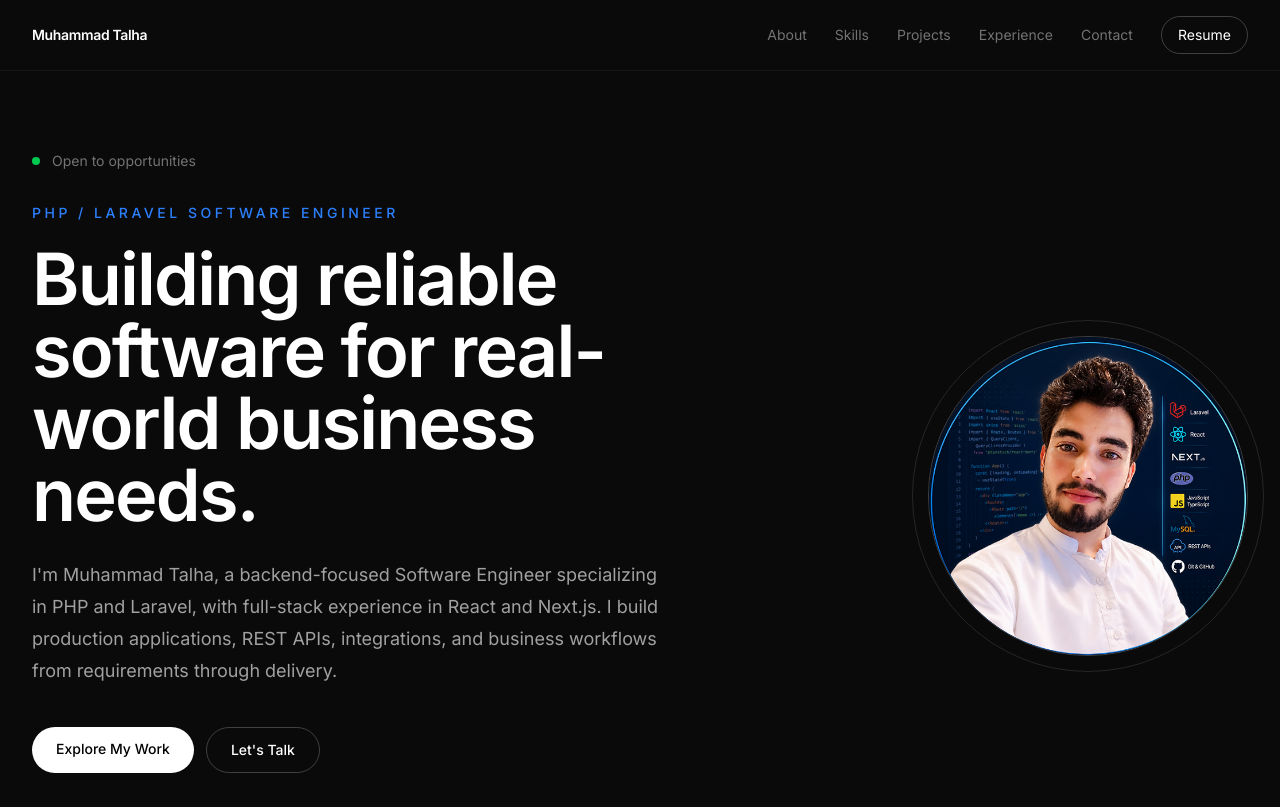
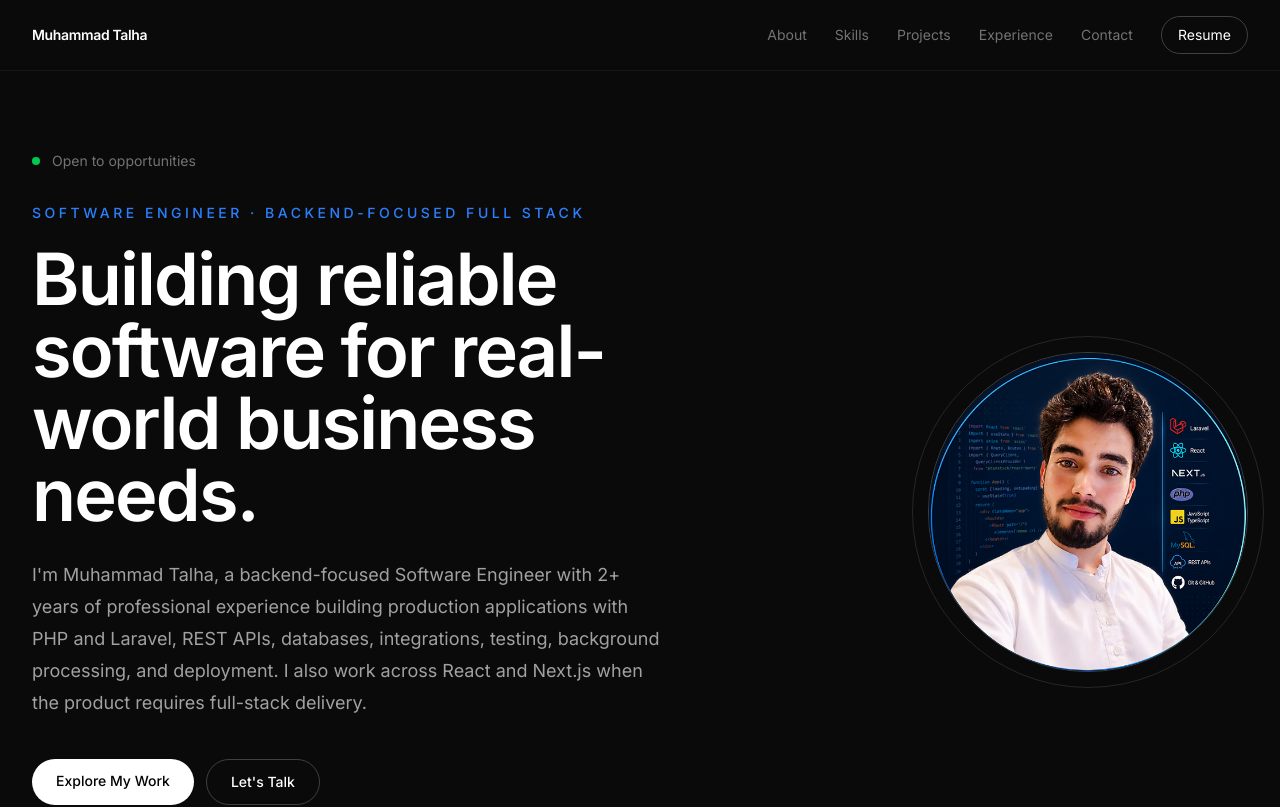
Before and after one commit to imiantalha/Portfolio, a Next.js app: page / in a window 1280 px wide. Shown: the top 807 px of the page. Built offline with nearby package versions, Linux system fonts and the light colour scheme.

Commit message:
feat: sharpen backend-focused engineer positioning

```diff
--- a/app/components/Hero.tsx
+++ b/app/components/Hero.tsx
@@ -12,7 +12,7 @@ export default function Hero() {
           </div>
 
           <p className="mt-8 text-sm font-medium uppercase tracking-[0.25em] text-blue-500">
-            PHP / Laravel Software Engineer
+            Software Engineer · Backend-Focused Full Stack
           </p>
 
           <h1
@@ -23,7 +23,7 @@ export default function Hero() {
           </h1>
 
           <p className="mt-7 max-w-2xl text-lg leading-8 text-neutral-400">
-            I&apos;m Muhammad Talha, a backend-focused Software Engineer specializing in PHP and Laravel, with full-stack experience in React and Next.js. I build production applications, REST APIs, integrations, and business workflows from requirements through delivery.
+            I&apos;m Muhammad Talha, a backend-focused Software Engineer with 2+ years of professional experience building production applications with PHP and Laravel, REST APIs, databases, integrations, testing, background processing, and deployment. I also work across React and Next.js when the product requires full-stack delivery.
           </p>
 
           <div className="mt-10 flex flex-col gap-3 sm:flex-row">
```
